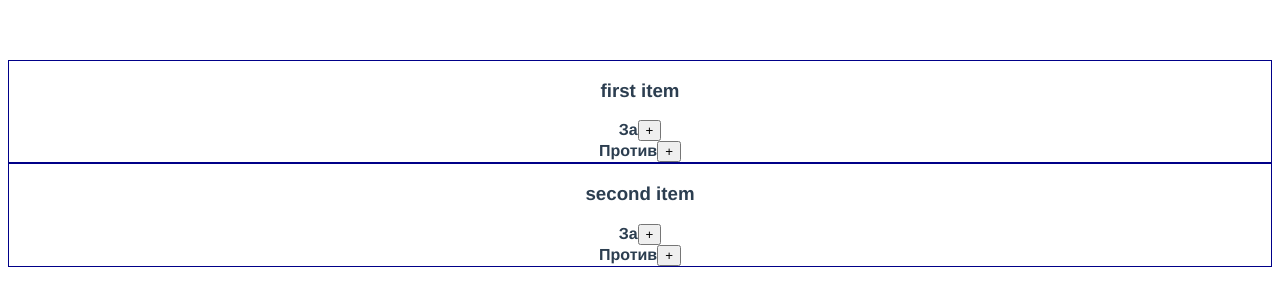
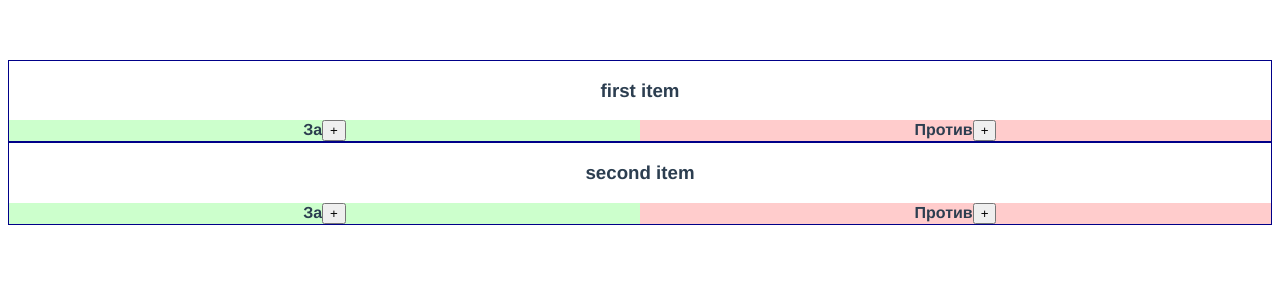
Before and after one commit to zarly/escalator, a Vue app: page /#/ in a window 1280 px wide. Shown: the top 306 px of the page. Built offline with nearby package versions, Linux system fonts and the light colour scheme.

Commit message:
add less styles

```diff
--- a/src/components/Tezis.vue
+++ b/src/components/Tezis.vue
@@ -1,19 +1,21 @@
 <template>
 	<div class="Tezis">
 		<h3>{{ object.text }}</h3>
-		<div>
+		<div class="children">
+			<div class="tez-pos">
 				<div>
 					<b>За</b>
 					<button @click="addPos()">+</button>
 				</div>
 				<Tezis v-for="item in object.pos" :object="item" :key="item.id"></Tezis>
 			</div>
-		<div>
+			<div class="tez-neg">
 				<div>
 					<b>Против</b>
 					<button @click="addNeg()">+</button>
 				</div>
 				<Tezis v-for="item in object.neg" :object="item" :key="item.id"></Tezis>
+			</div>
 		</div>
 	</div>
 </template>
@@ -43,9 +45,22 @@
 	};
 </script>
 
-<!-- Add "scoped" attribute to limit CSS to this component only -->
-<style scoped>
+<style lang="less" scoped>
 	.Tezis {
 		border: 1px solid #008;
+
+		.children {
+			display: flex;
+
+			.tez-pos {
+				flex: 1;
+				background: rgba(0, 255, 0, 0.2);
+			}
+
+			.tez-neg {
+				flex: 1;
+				background: rgba(255, 0, 0, 0.2);
+			}
+		}
 	}
 </style>
```
Also changed, not shown: package.json (+18 -15 lines), 1 other file (tests, documents, lock files or other folders). Lines whose indentation alone changed are shown as unchanged.
